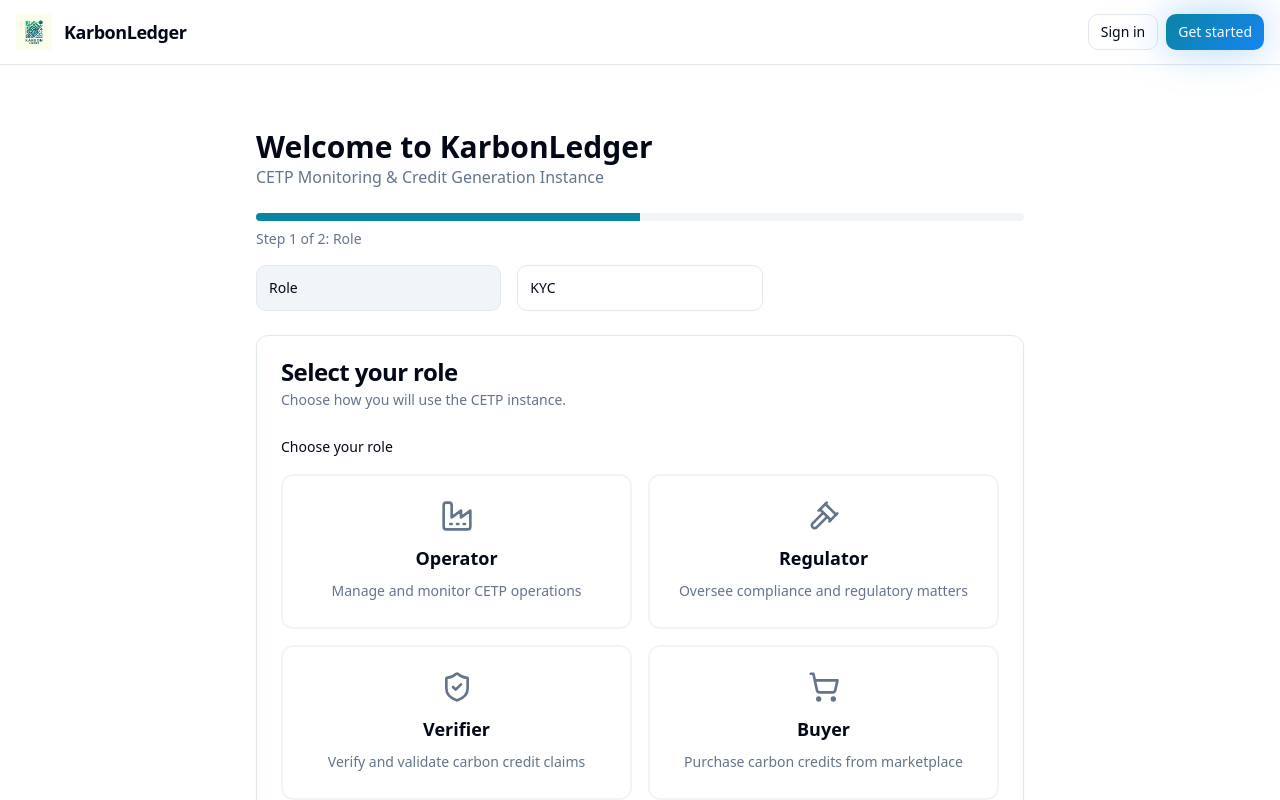
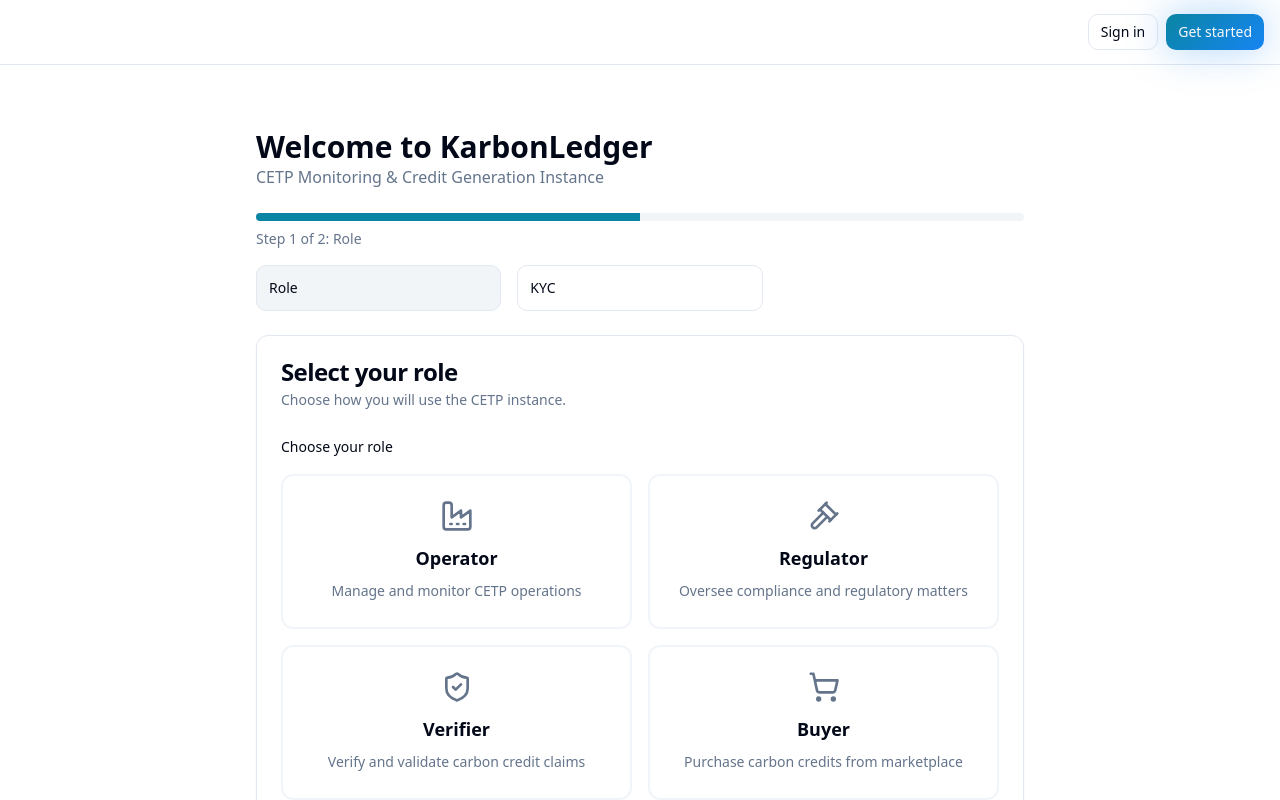
Before and after one commit to vinaydeva21/eco-mint-chain, a React (Vite) app: page /login in a window 1280 px wide. Shown: the top 800 px of the page. Built offline with nearby package versions, Linux system fonts and the light colour scheme.

Commit message:
Visual edit in Lovable
Edited UI in Lovable

```diff
--- a/src/components/BrandLogo.tsx
+++ b/src/components/BrandLogo.tsx
@@ -1,28 +1,17 @@
 import React from "react";
 import logo from "@/assets/karbonledger-logo.png";
 import { Link } from "react-router-dom";
-
 interface BrandLogoProps {
   size?: number;
   withText?: boolean;
 }
+const BrandLogo: React.FC<BrandLogoProps> = ({
+  size = 36,
+  withText = true
+}) => {
+  return <Link to="/" className="inline-flex items-center gap-3">
 
-const BrandLogo: React.FC<BrandLogoProps> = ({ size = 36, withText = true }) => {
-  return (
-    <Link to="/" className="inline-flex items-center gap-3">
-      <img
-        src="/lovable-uploads/2ec089d6-b514-49a7-bf4e-f40bf5507cfa.png"
-        width={size}
-        height={size}
-        loading="lazy"
-        alt="KarbonLedger logo – geometric nature and technology design"
-        className="select-none"
-      />
-      {withText && (
-        <span className="text-lg font-semibold tracking-tight">KarbonLedger</span>
-      )}
-    </Link>
-  );
+      {withText}
+    </Link>;
 };
-
 export default BrandLogo;
```
